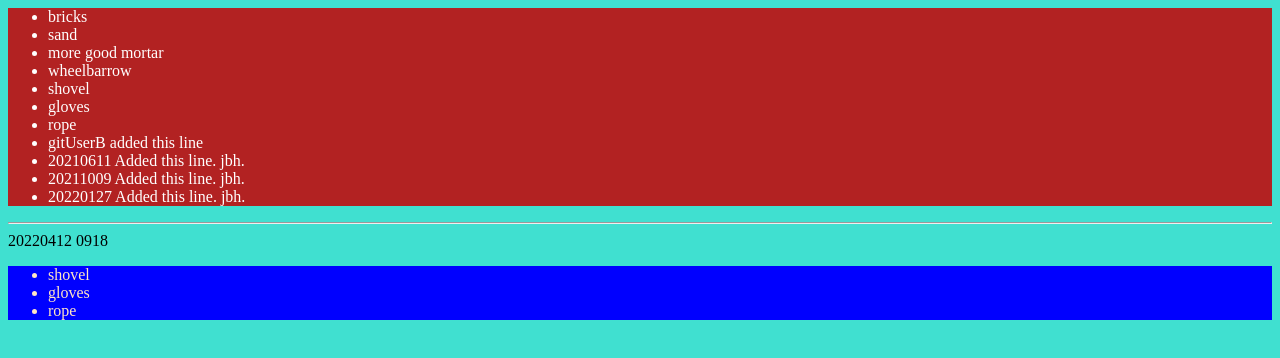
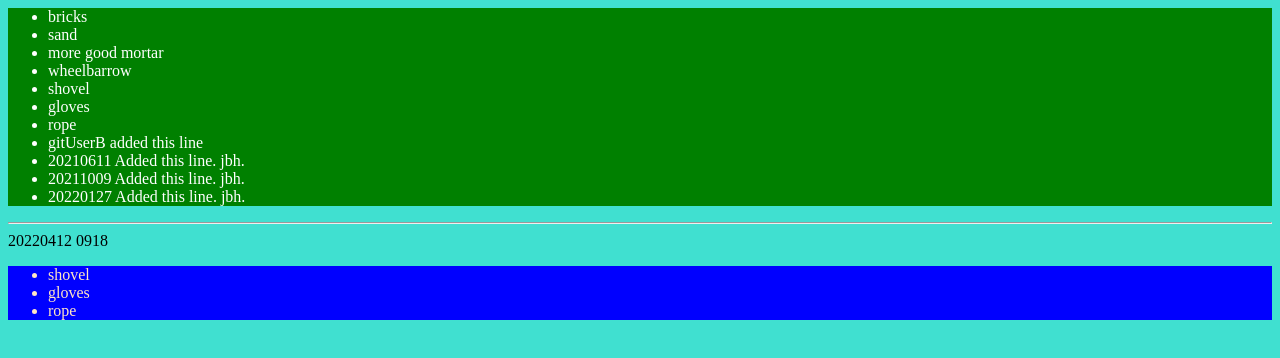
Before and after one commit to jeffreyb0923/repoOne, a plain HTML site: page index8.html in a window 1280 px wide. Drawn offline with Linux system fonts and the light colour scheme.

Commit message:
WAS background-color:firebrick

```diff
--- a/index8.html
+++ b/index8.html
@@ -12,7 +12,7 @@ revisions
 <title>index8</title>
 <body LINK="#0000ff" VLINK="#800080" BGCOLOR="turquoise">
     <div>
-        <ul style="background-color:firebrick; color:white">
+        <ul style="background-color:green; color:white">
             <li>bricks</li>
             <li>sand</li>
             <li>more good mortar</li>
```
